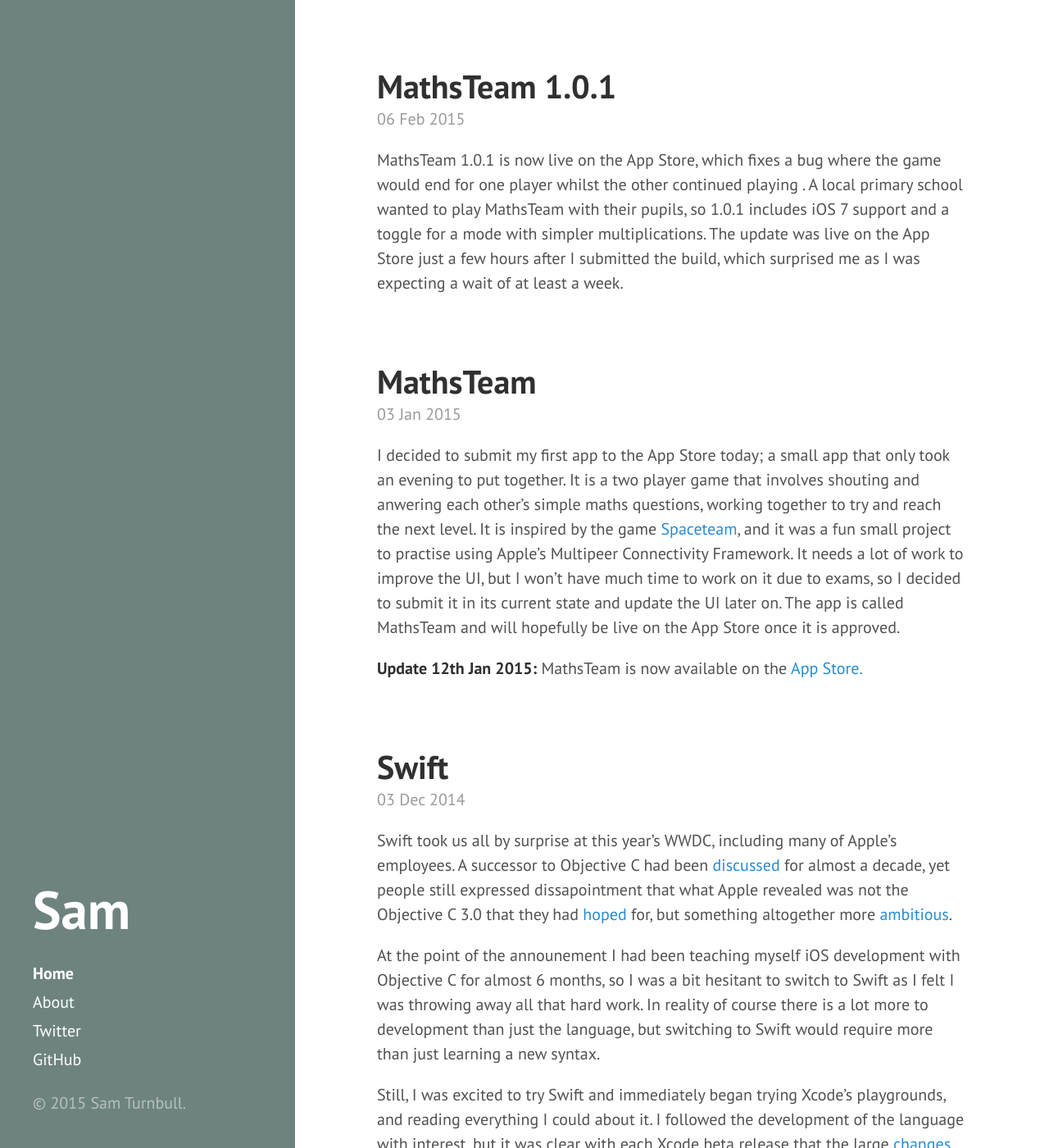
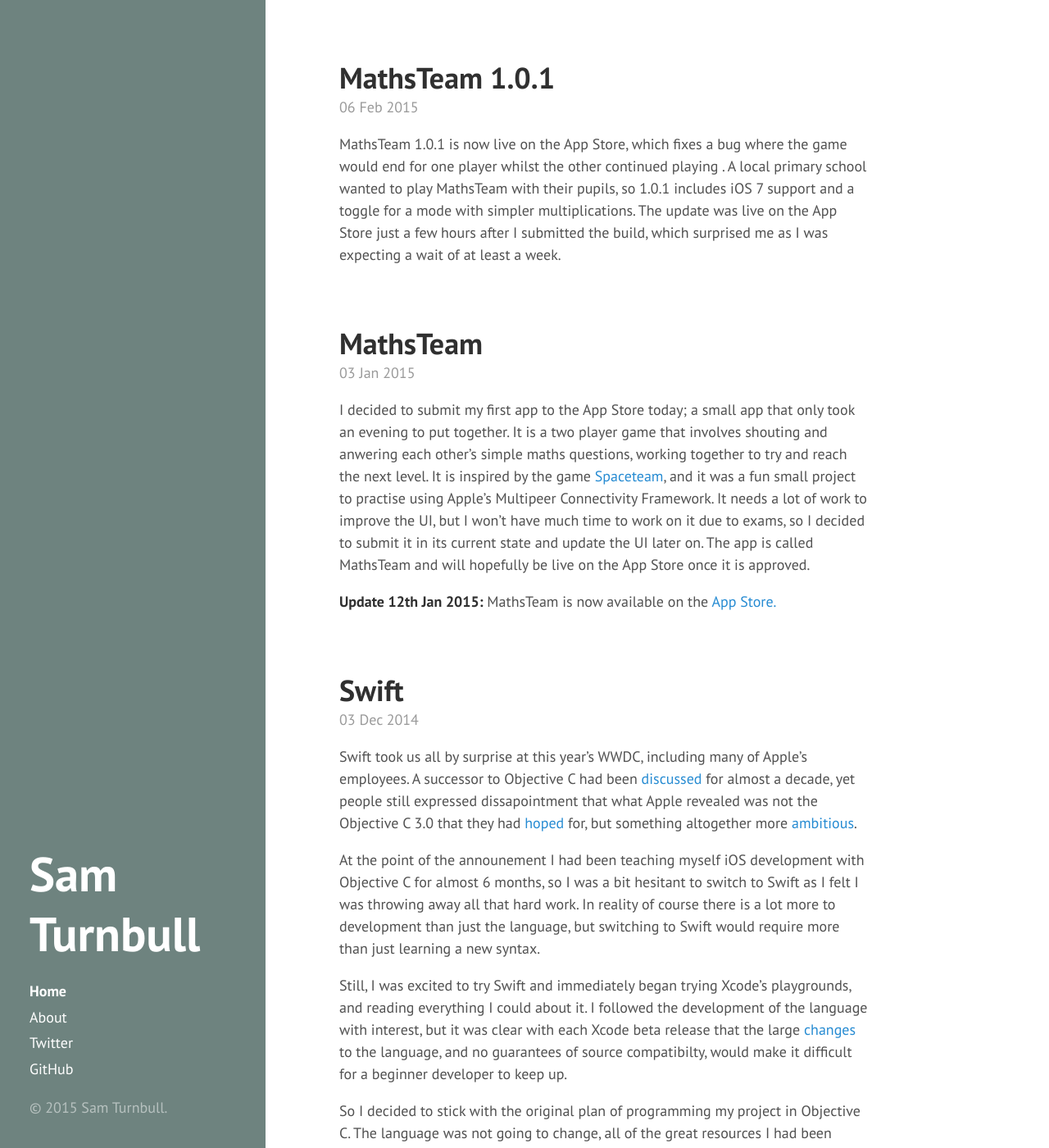
Before and after one commit to samturnbull/samturnbull.github.io, a Jekyll site: the page built from index.html, in a window 1280 px wide and 1400 px high. Shown: the whole window at 82% size. Built offline with Jekyll 4.4.1, drawn with Linux system fonts in a browser that asks for light colours; Markdown is read by kramdown in place of the engine named in the settings; the list of posts is cut into pages by our own code.

Commit message:
reduced font size

```diff
--- a/_config.yml
+++ b/_config.yml
@@ -7,7 +7,7 @@ permalink:        pretty
 relative_permalinks: true
 
 # Setup
-title:            Sam
+title:            Sam Turnbull
 tagline:          'A Jekyll theme'
 description:      ''
 url:              http://samturnbull.com
--- a/public/css/hyde.css
+++ b/public/css/hyde.css
@@ -36,12 +36,12 @@ html {
 }
 @media (min-width: 48em) {
   html {
-    font-size: 16px;
+    font-size: 14px;
   }
 }
 @media (min-width: 58em) {
   html {
-    font-size: 20px;
+    font-size: 18px;
   }
 }
 
```
